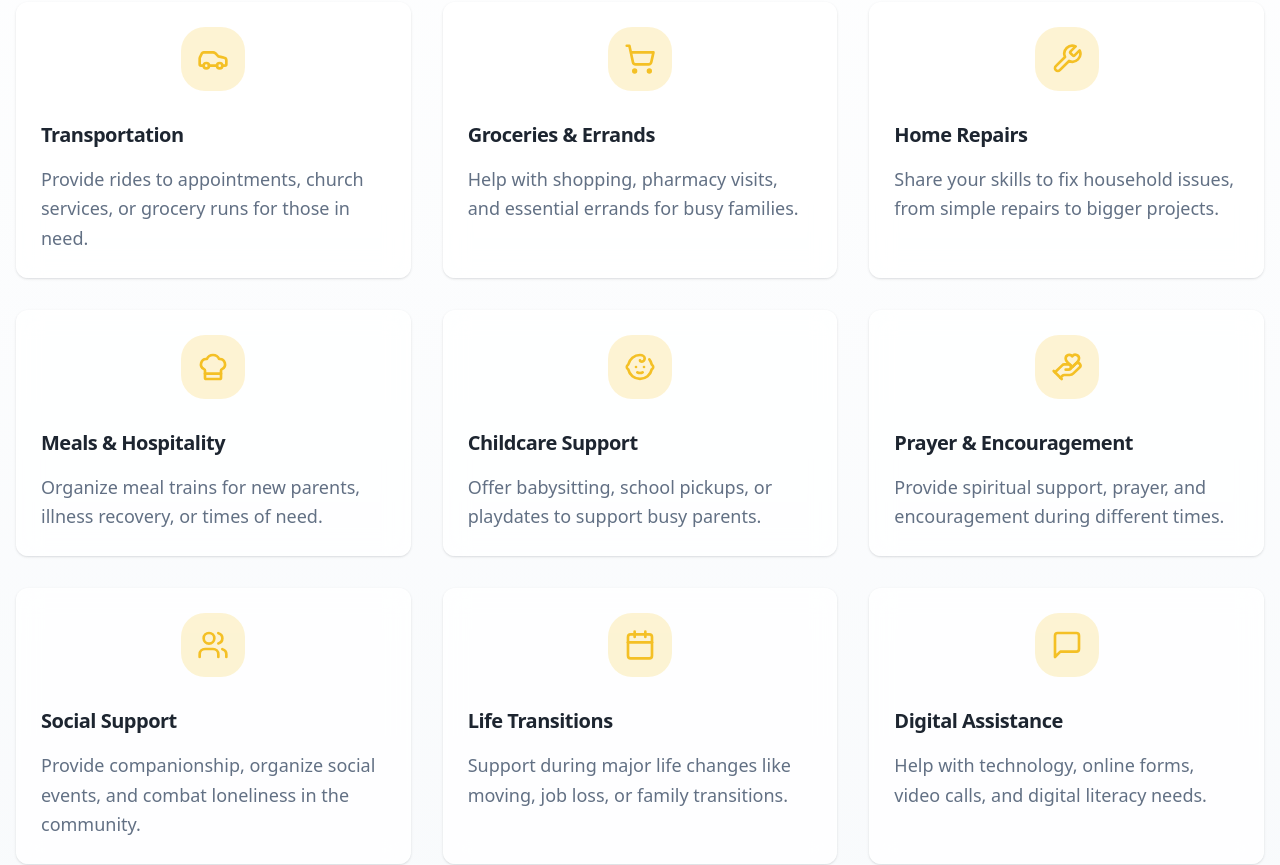
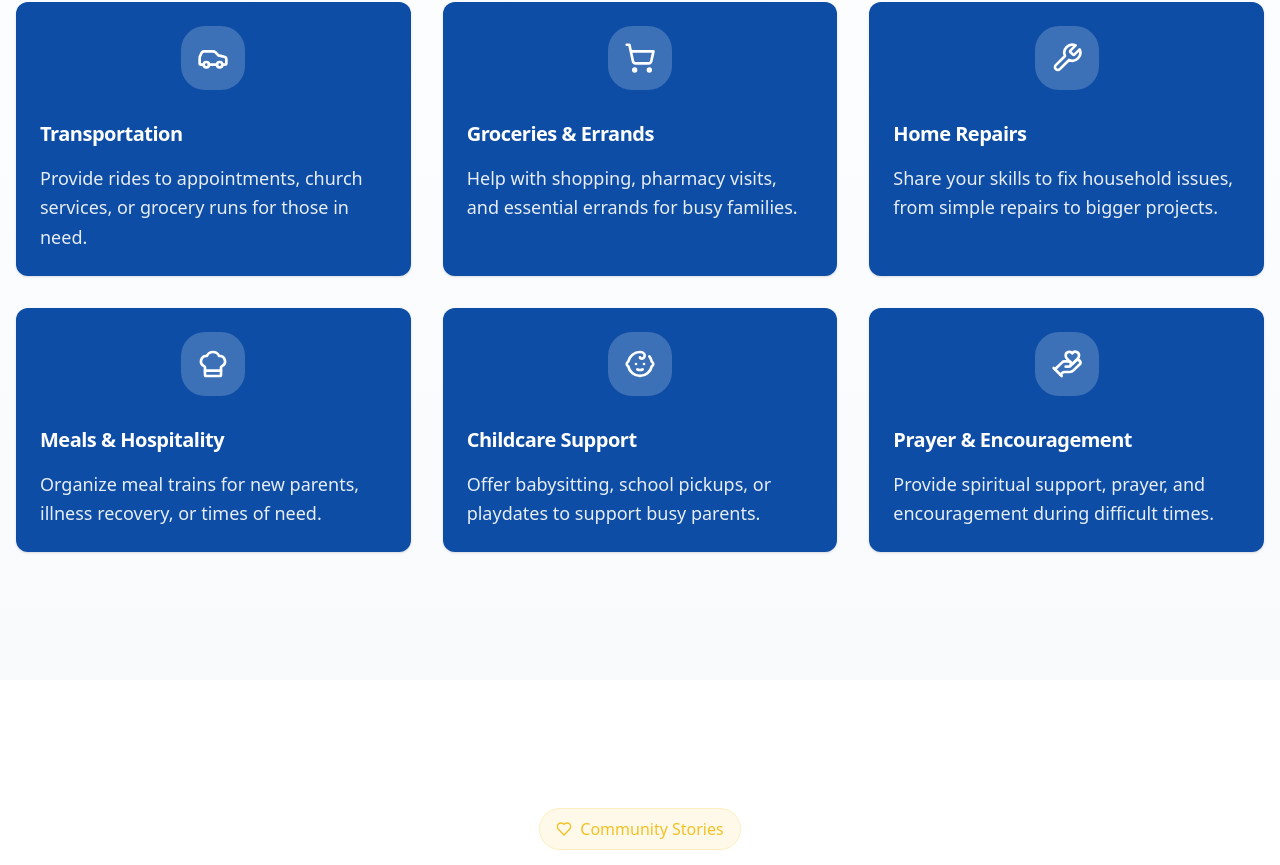
Before and after one commit to CYPKNFT/church-connect, a React (Vite) app: page / in a window 1280 px wide. Shown: the part 1285-2150 px from the top of the page. Built offline with nearby package versions, Linux system fonts and the light colour scheme.

Commit message:
Reverted to commit 1552fe0ac48271a392618ed06b5727dca90b60fe

```diff
--- a/src/pages/Landing.tsx
+++ b/src/pages/Landing.tsx
@@ -1,7 +1,7 @@
 import { Link } from "react-router-dom";
 import { Button } from "@/components/ui/button";
 import { Card, CardContent, CardHeader, CardTitle } from "@/components/ui/card";
-import { Heart, Users, Calendar, MessageSquare, Car, ShoppingCart, Wrench, ChefHat, HandHeart, Baby, Plus, BookOpen, Shield, Target } from "lucide-react";
+import { Heart, Users, Calendar, MessageSquare, Car, ShoppingCart, Wrench, ChefHat, HandHeart, Baby, Plus, BookOpen, Shield } from "lucide-react";
 import heroImage from "@/assets/hero-image.jpg";
 
 
@@ -35,21 +35,18 @@ export default function Landing() {
                   className="bg-accent hover:bg-accent/90 text-foreground font-bold px-10 py-6 text-lg rounded-xl shadow-lg hover-lift"
                   asChild
                 >
-                  <Link to="/register">
+                  <Link to="/post">
                     <Plus className="w-5 h-5 mr-3" />
-                    Join Church
+                    Post a Need
                   </Link>
                 </Button>
                 <Button
                   variant="outline"
                   size="lg"
-                  className="border-2 border-primary/60 bg-primary/20 text-white backdrop-blur-sm px-10 py-6 text-lg rounded-xl glass-effect hover:bg-primary/30 inline-flex items-center gap-2"
+                  className="border-2 border-white/30 text-white hover:bg-white/10 backdrop-blur-sm px-10 py-6 text-lg rounded-xl glass-effect"
                   asChild
                 >
-                  <Link to="/browse">
-                    <Target className="w-5 h-5" />
-                    Browse & Help
-                  </Link>
+                  <Link to="/browse">Browse & Help</Link>
                 </Button>
               </div>
             </div>
@@ -84,128 +81,86 @@ export default function Landing() {
           </div>
 
           <div className="grid md:grid-cols-2 lg:grid-cols-3 gap-8 animate-slide-up">
-            <Card className="border-0 shadow-card hover:shadow-accent hover-lift glass-effect bg-accent/10 backdrop-blur-sm border border-accent/20 group">
+            <Card className="border-0 shadow-card hover:shadow-accent hover-lift bg-primary text-white backdrop-blur-sm group">
               <CardHeader className="pb-4">
-                <div className="w-16 h-16 bg-accent/20 rounded-2xl flex items-center justify-center mx-auto mb-6 group-hover:bg-accent/30 transition-colors">
-                  <Car className="w-8 h-8 text-accent" />
+                <div className="w-16 h-16 bg-white/20 rounded-2xl flex items-center justify-center mx-auto mb-6 group-hover:bg-white/30 transition-colors">
+                  <Car className="w-8 h-8 text-white" />
                 </div>
-                <CardTitle className="text-xl font-bold text-foreground">Transportation</CardTitle>
+                <CardTitle className="text-xl font-bold text-white">Transportation</CardTitle>
               </CardHeader>
               <CardContent>
-                <p className="text-muted-foreground text-lg leading-relaxed">
+                <p className="text-white/90 text-lg leading-relaxed">
                   Provide rides to appointments, church services, or grocery runs for those in need.
                 </p>
               </CardContent>
             </Card>
 
-            <Card className="border-0 shadow-card hover:shadow-accent hover-lift glass-effect bg-accent/10 backdrop-blur-sm border border-accent/20 group">
+            <Card className="border-0 shadow-card hover:shadow-accent hover-lift bg-primary text-white backdrop-blur-sm group">
               <CardHeader className="pb-4">
-                <div className="w-16 h-16 bg-accent/20 rounded-2xl flex items-center justify-center mx-auto mb-6 group-hover:bg-accent/30 transition-colors">
-                  <ShoppingCart className="w-8 h-8 text-accent" />
+                <div className="w-16 h-16 bg-white/20 rounded-2xl flex items-center justify-center mx-auto mb-6 group-hover:bg-white/30 transition-colors">
+                  <ShoppingCart className="w-8 h-8 text-white" />
                 </div>
-                <CardTitle className="text-xl font-bold text-foreground">Groceries & Errands</CardTitle>
+                <CardTitle className="text-xl font-bold text-white">Groceries & Errands</CardTitle>
               </CardHeader>
               <CardContent>
-                <p className="text-muted-foreground text-lg leading-relaxed">
+                <p className="text-white/90 text-lg leading-relaxed">
                   Help with shopping, pharmacy visits, and essential errands for busy families.
                 </p>
               </CardContent>
             </Card>
 
-            <Card className="border-0 shadow-card hover:shadow-accent hover-lift glass-effect bg-accent/10 backdrop-blur-sm border border-accent/20 group">
+            <Card className="border-0 shadow-card hover:shadow-accent hover-lift bg-primary text-white backdrop-blur-sm group">
               <CardHeader className="pb-4">
-                <div className="w-16 h-16 bg-accent/20 rounded-2xl flex items-center justify-center mx-auto mb-6 group-hover:bg-accent/30 transition-colors">
-                  <Wrench className="w-8 h-8 text-accent" />
+                <div className="w-16 h-16 bg-white/20 rounded-2xl flex items-center justify-center mx-auto mb-6 group-hover:bg-white/30 transition-colors">
+                  <Wrench className="w-8 h-8 text-white" />
                 </div>
-                <CardTitle className="text-xl font-bold text-foreground">Home Repairs</CardTitle>
+                <CardTitle className="text-xl font-bold text-white">Home Repairs</CardTitle>
               </CardHeader>
               <CardContent>
-                <p className="text-muted-foreground text-lg leading-relaxed">
+                <p className="text-white/90 text-lg leading-relaxed">
                   Share your skills to fix household issues, from simple repairs to bigger projects.
                 </p>
               </CardContent>
             </Card>
 
-            <Card className="border-0 shadow-card hover:shadow-accent hover-lift glass-effect bg-accent/10 backdrop-blur-sm border border-accent/20 group">
+            <Card className="border-0 shadow-card hover:shadow-accent hover-lift bg-primary text-white backdrop-blur-sm group">
               <CardHeader className="pb-4">
-                <div className="w-16 h-16 bg-accent/20 rounded-2xl flex items-center justify-center mx-auto mb-6 group-hover:bg-accent/30 transition-colors">
-                  <ChefHat className="w-8 h-8 text-accent" />
+                <div className="w-16 h-16 bg-white/20 rounded-2xl flex items-center justify-center mx-auto mb-6 group-hover:bg-white/30 transition-colors">
+                  <ChefHat className="w-8 h-8 text-white" />
                 </div>
-                <CardTitle className="text-xl font-bold text-foreground">Meals & Hospitality</CardTitle>
+                <CardTitle className="text-xl font-bold text-white">Meals & Hospitality</CardTitle>
               </CardHeader>
               <CardContent>
-                <p className="text-muted-foreground text-lg leading-relaxed">
+                <p className="text-white/90 text-lg leading-relaxed">
                   Organize meal trains for new parents, illness recovery, or times of need.
                 </p>
               </CardContent>
             </Card>
 
-            <Card className="border-0 shadow-card hover:shadow-accent hover-lift glass-effect bg-accent/10 backdrop-blur-sm border border-accent/20 group">
+            <Card className="border-0 shadow-card hover:shadow-accent hover-lift bg-primary text-white backdrop-blur-sm group">
               <CardHeader className="pb-4">
-                <div className="w-16 h-16 bg-accent/20 rounded-2xl flex items-center justify-center mx-auto mb-6 group-hover:bg-accent/30 transition-colors">
-                  <Baby className="w-8 h-8 text-accent" />
+                <div className="w-16 h-16 bg-white/20 rounded-2xl flex items-center justify-center mx-auto mb-6 group-hover:bg-white/30 transition-colors">
+                  <Baby className="w-8 h-8 text-white" />
                 </div>
-                <CardTitle className="text-xl font-bold text-foreground">Childcare Support</CardTitle>
+                <CardTitle className="text-xl font-bold text-white">Childcare Support</CardTitle>
               </CardHeader>
               <CardContent>
-                <p className="text-muted-foreground text-lg leading-relaxed">
+                <p className="text-white/90 text-lg leading-relaxed">
                   Offer babysitting, school pickups, or playdates to support busy parents.
                 </p>
               </CardContent>
             </Card>
 
-            <Card className="border-0 shadow-card hover:shadow-accent hover-lift glass-effect bg-accent/10 backdrop-blur-sm border border-accent/20 group">
+            <Card className="border-0 shadow-card hover:shadow-accent hover-lift bg-primary text-white backdrop-blur-sm group">
               <CardHeader className="pb-4">
-                <div className="w-16 h-16 bg-accent/20 rounded-2xl flex items-center justify-center mx-auto mb-6 group-hover:bg-accent/30 transition-colors">
-                  <HandHeart className="w-8 h-8 text-accent" />
+                <div className="w-16 h-16 bg-white/20 rounded-2xl flex items-center justify-center mx-auto mb-6 group-hover:bg-white/30 transition-colors">
+                  <HandHeart className="w-8 h-8 text-white" />
                 </div>
-                <CardTitle className="text-xl font-bold text-foreground">Prayer & Encouragement</CardTitle>
+                <CardTitle className="text-xl font-bold text-white">Prayer & Encouragement</CardTitle>
               </CardHeader>
               <CardContent>
-                <p className="text-muted-foreground text-lg leading-relaxed">
-                  Provide spiritual support, prayer, and encouragement during different times.
-                </p>
-              </CardContent>
-            </Card>
-
-            <Card className="border-0 shadow-card hover:shadow-accent hover-lift glass-effect bg-accent/10 backdrop-blur-sm border border-accent/20 group">
-              <CardHeader className="pb-4">
-                <div className="w-16 h-16 bg-accent/20 rounded-2xl flex items-center justify-center mx-auto mb-6 group-hover:bg-accent/30 transition-colors">
-                  <Users className="w-8 h-8 text-accent" />
-                </div>
-                <CardTitle className="text-xl font-bold text-foreground">Social Support</CardTitle>
-              </CardHeader>
-              <CardContent>
-                <p className="text-muted-foreground text-lg leading-relaxed">
-                  Provide companionship, organize social events, and combat loneliness in the community.
-                </p>
-              </CardContent>
-            </Card>
-
-            <Card className="border-0 shadow-card hover:shadow-accent hover-lift glass-effect bg-accent/10 backdrop-blur-sm border border-accent/20 group">
-              <CardHeader className="pb-4">
-                <div className="w-16 h-16 bg-accent/20 rounded-2xl flex items-center justify-center mx-auto mb-6 group-hover:bg-accent/30 transition-colors">
-                  <Calendar className="w-8 h-8 text-accent" />
-                </div>
-                <CardTitle className="text-xl font-bold text-foreground">Life Transitions</CardTitle>
-              </CardHeader>
-              <CardContent>
-                <p className="text-muted-foreground text-lg leading-relaxed">
-                  Support during major life changes like moving, job loss, or family transitions.
-                </p>
-              </CardContent>
-            </Card>
-
-            <Card className="border-0 shadow-card hover:shadow-accent hover-lift glass-effect bg-accent/10 backdrop-blur-sm border border-accent/20 group">
-              <CardHeader className="pb-4">
-                <div className="w-16 h-16 bg-accent/20 rounded-2xl flex items-center justify-center mx-auto mb-6 group-hover:bg-accent/30 transition-colors">
-                  <MessageSquare className="w-8 h-8 text-accent" />
-                </div>
-                <CardTitle className="text-xl font-bold text-foreground">Digital Assistance</CardTitle>
-              </CardHeader>
-              <CardContent>
-                <p className="text-muted-foreground text-lg leading-relaxed">
-                  Help with technology, online forms, video calls, and digital literacy needs.
+                <p className="text-white/90 text-lg leading-relaxed">
+                  Provide spiritual support, prayer, and encouragement during difficult times.
                 </p>
               </CardContent>
             </Card>
@@ -311,10 +266,10 @@ export default function Landing() {
 
           <div className="grid md:grid-cols-2 lg:grid-cols-4 gap-6 animate-slide-up">
             <Link to="/guides?tab=getting-started">
-              <Card className="border-0 shadow-card hover:shadow-accent hover-lift glass-effect bg-primary/5 backdrop-blur-sm border border-primary/20 group cursor-pointer">
+              <Card className="border-0 shadow-card hover:shadow-accent hover-lift bg-white group cursor-pointer">
                 <CardHeader className="pb-4">
-                  <div className="w-16 h-16 bg-primary/20 rounded-2xl flex items-center justify-center mx-auto mb-6 group-hover:bg-primary/30 transition-colors">
-                    <Users className="w-8 h-8 text-primary" />
+                  <div className="w-16 h-16 bg-accent/10 rounded-2xl flex items-center justify-center mx-auto mb-6 group-hover:bg-accent/20 transition-colors">
+                    <Users className="w-8 h-8 text-accent" />
                   </div>
                   <CardTitle className="text-xl font-bold text-center">Getting Started Guide</CardTitle>
                 </CardHeader>
@@ -327,10 +282,10 @@ export default function Landing() {
             </Link>
 
             <Link to="/guides?tab=volunteers">
-              <Card className="border-0 shadow-card hover:shadow-accent hover-lift glass-effect bg-primary/5 backdrop-blur-sm border border-primary/20 group cursor-pointer">
+              <Card className="border-0 shadow-card hover:shadow-accent hover-lift bg-white group cursor-pointer">
                 <CardHeader className="pb-4">
-                  <div className="w-16 h-16 bg-primary/20 rounded-2xl flex items-center justify-center mx-auto mb-6 group-hover:bg-primary/30 transition-colors">
-                    <Heart className="w-8 h-8 text-primary" />
+                  <div className="w-16 h-16 bg-accent/10 rounded-2xl flex items-center justify-center mx-auto mb-6 group-hover:bg-accent/20 transition-colors">
+                    <Heart className="w-8 h-8 text-accent" />
                   </div>
                   <CardTitle className="text-xl font-bold text-center">Best Practices for Volunteers</CardTitle>
                 </CardHeader>
@@ -343,10 +298,10 @@ export default function Landing() {
             </Link>
 
             <Link to="/guides?tab=safety">
-              <Card className="border-0 shadow-card hover:shadow-accent hover-lift glass-effect bg-primary/5 backdrop-blur-sm border border-primary/20 group cursor-pointer">
+              <Card className="border-0 shadow-card hover:shadow-accent hover-lift bg-white group cursor-pointer">
                 <CardHeader className="pb-4">
-                  <div className="w-16 h-16 bg-primary/20 rounded-2xl flex items-center justify-center mx-auto mb-6 group-hover:bg-primary/30 transition-colors">
-                    <Shield className="w-8 h-8 text-primary" />
+                  <div className="w-16 h-16 bg-accent/10 rounded-2xl flex items-center justify-center mx-auto mb-6 group-hover:bg-accent/20 transition-colors">
+                    <Shield className="w-8 h-8 text-accent" />
                   </div>
                   <CardTitle className="text-xl font-bold text-center">Safety Guidelines</CardTitle>
                 </CardHeader>
@@ -359,10 +314,10 @@ export default function Landing() {
             </Link>
 
             <Link to="/guides?tab=communication">
-              <Card className="border-0 shadow-card hover:shadow-accent hover-lift glass-effect bg-primary/5 backdrop-blur-sm border border-primary/20 group cursor-pointer">
+              <Card className="border-0 shadow-card hover:shadow-accent hover-lift bg-white group cursor-pointer">
                 <CardHeader className="pb-4">
-                  <div className="w-16 h-16 bg-primary/20 rounded-2xl flex items-center justify-center mx-auto mb-6 group-hover:bg-primary/30 transition-colors">
-                    <MessageSquare className="w-8 h-8 text-primary" />
+                  <div className="w-16 h-16 bg-accent/10 rounded-2xl flex items-center justify-center mx-auto mb-6 group-hover:bg-accent/20 transition-colors">
+                    <MessageSquare className="w-8 h-8 text-accent" />
                   </div>
                   <CardTitle className="text-xl font-bold text-center">Communication Etiquette</CardTitle>
                 </CardHeader>
```
Also changed, not shown: src/pages/About.tsx (+23 -23 lines).
